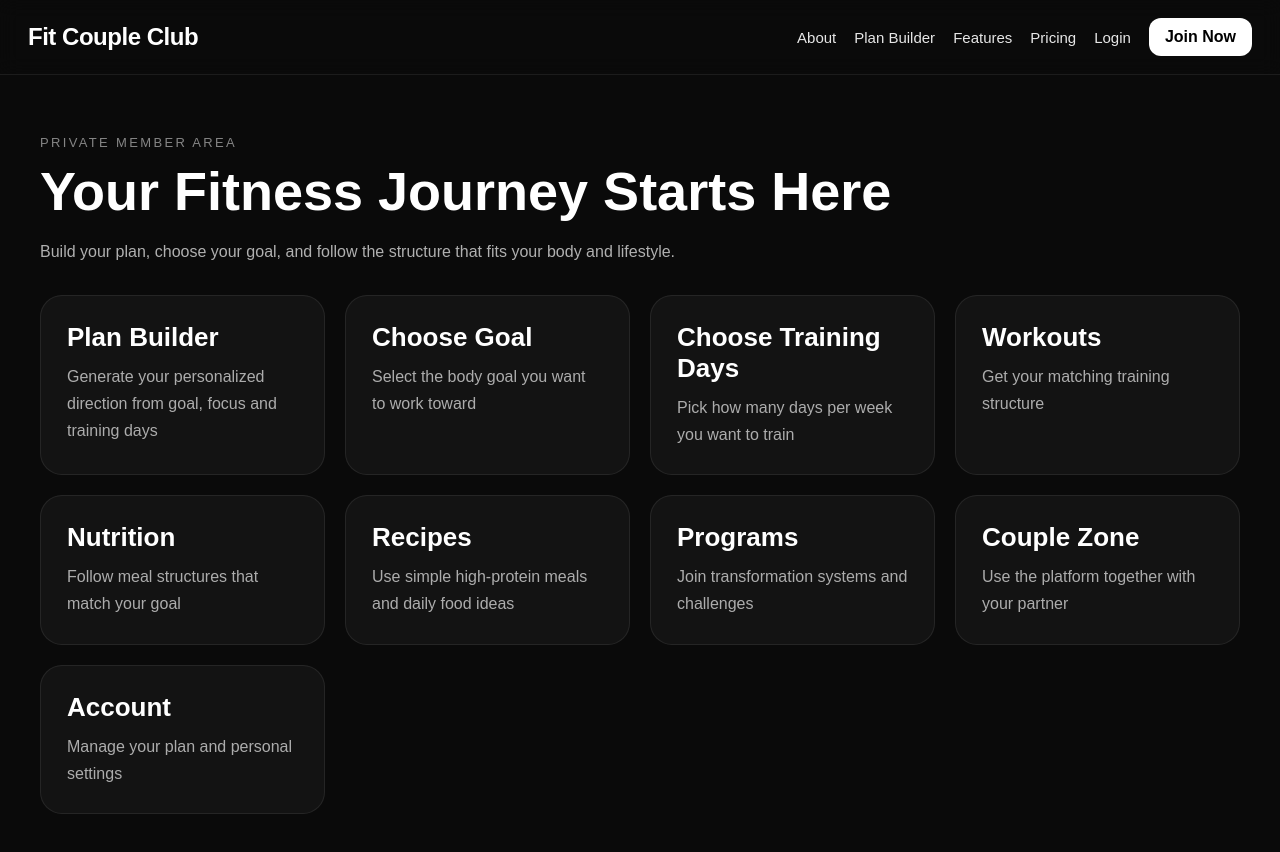
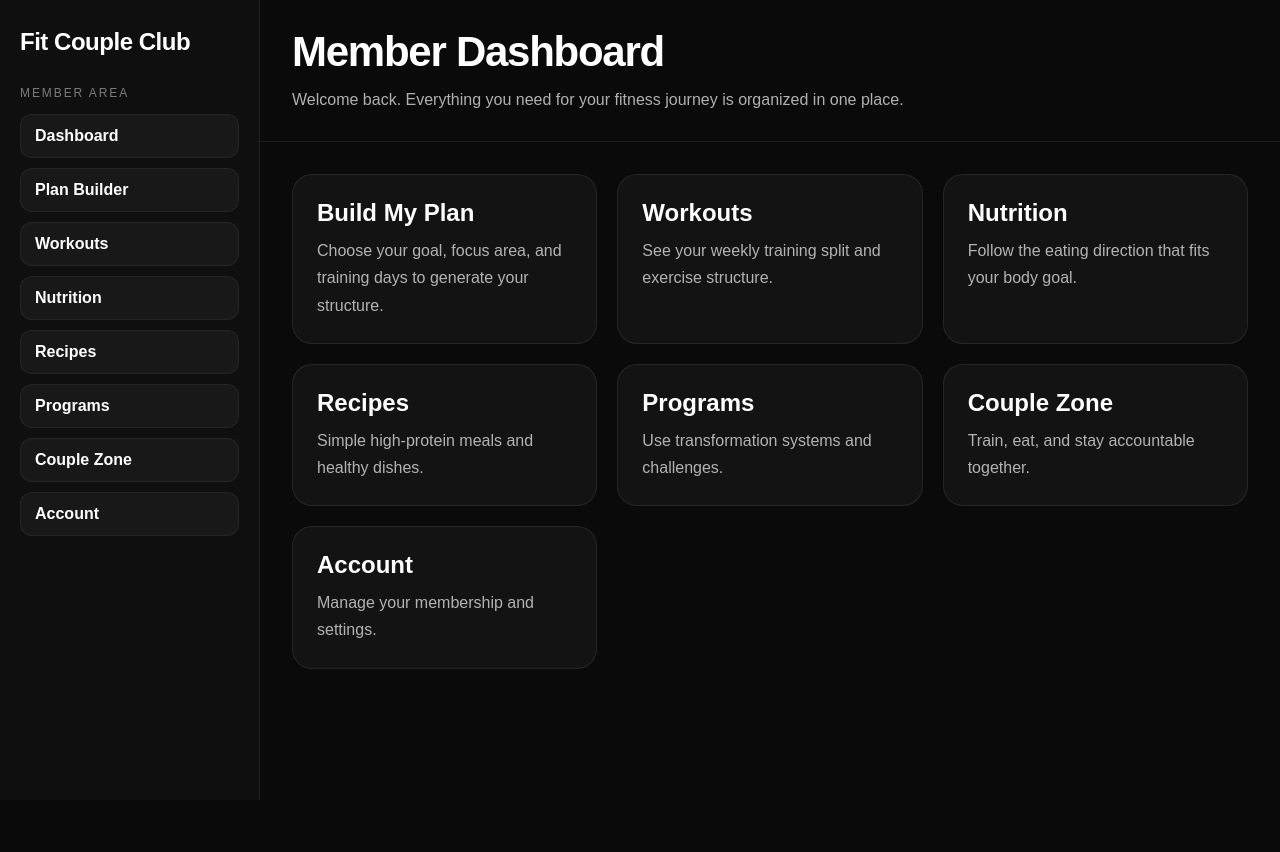
Before and after one commit to nielsvdz-ops/fit-couple-club, a Next.js app: page /dashboard in a window 1280 px wide. Shown: the top 852 px of the page. After the commit the page ends 800 px from the top, so only its background shows below. Built offline with nearby package versions, Linux system fonts and the light colour scheme.

Commit message:
Update page.js

```diff
--- a/app/dashboard/page.js
+++ b/app/dashboard/page.js
@@ -1,43 +1,89 @@
-import Navbar from "../../components/Navbar";
+import DashboardLayout from "../../components/DashboardLayout";
 
 export default function DashboardPage() {
+  const cards = [
+    [
+      "Build My Plan",
+      "/plan-builder",
+      "Choose your goal, focus area, and training days to generate your structure.",
+    ],
+    [
+      "Workouts",
+      "/workouts",
+      "See your weekly training split and exercise structure.",
+    ],
+    [
+      "Nutrition",
+      "/nutrition",
+      "Follow the eating direction that fits your body goal.",
+    ],
+    [
+      "Recipes",
+      "/recipes",
+      "Simple high-protein meals and healthy dishes.",
+    ],
+    [
+      "Programs",
+      "/programs",
+      "Use transformation systems and challenges.",
+    ],
+    [
+      "Couple Zone",
+      "/couple-zone",
+      "Train, eat, and stay accountable together.",
+    ],
+    [
+      "Account",
+      "/account",
+      "Manage your membership and settings.",
+    ],
+  ];
+
   return (
-    <main style={main}>
-      <Navbar />
-      <div style={container}>
-        <div style={{ marginBottom: "28px" }}>
-          <div style={eyebrowStyle}>Private Member Area</div>
-          <h1 style={pageTitle}>Your Fitness Journey Starts Here</h1>
-          <p style={textStyle}>Build your plan, choose your goal, and follow the structure that fits your body and lifestyle.</p>
-        </div>
-
-        <div style={gridStyle}>
-          {[
-            ["Plan Builder", "/plan-builder", "Generate your personalized direction from goal, focus and training days"],
-            ["Choose Goal", "/goals", "Select the body goal you want to work toward"],
-            ["Choose Training Days", "/training-days", "Pick how many days per week you want to train"],
-            ["Workouts", "/workouts", "Get your matching training structure"],
-            ["Nutrition", "/nutrition", "Follow meal structures that match your goal"],
-            ["Recipes", "/recipes", "Use simple high-protein meals and daily food ideas"],
-            ["Programs", "/programs", "Join transformation systems and challenges"],
-            ["Couple Zone", "/couple-zone", "Use the platform together with your partner"],
-            ["Account", "/account", "Manage your plan and personal settings"],
-          ].map(([title, link, text]) => (
-            <a key={title} href={link} style={dashboardCardStyle}>
-              <div style={{ fontSize: "26px", fontWeight: "700", marginBottom: "10px" }}>{title}</div>
-              <div style={{ color: "rgba(255,255,255,0.65)", lineHeight: 1.7 }}>{text}</div>
-            </a>
-          ))}
-        </div>
+    <DashboardLayout
+      title="Member Dashboard"
+      subtitle="Welcome back. Everything you need for your fitness journey is organized in one place."
+    >
+      <div
+        style={{
+          display: "grid",
+          gridTemplateColumns: "repeat(auto-fit,minmax(260px,1fr))",
+          gap: "20px",
+        }}
+      >
+        {cards.map(([title, href, text]) => (
+          <a
+            key={title}
+            href={href}
+            style={{
+              textDecoration: "none",
+              color: "white",
+              background: "rgba(255,255,255,0.04)",
+              border: "1px solid rgba(255,255,255,0.08)",
+              borderRadius: "20px",
+              padding: "24px",
+            }}
+          >
+            <div
+              style={{
+                fontSize: "24px",
+                fontWeight: "800",
+                marginBottom: "10px",
+              }}
+            >
+              {title}
+            </div>
+            <div
+              style={{
+                color: "rgba(255,255,255,0.68)",
+                lineHeight: 1.7,
+              }}
+            >
+              {text}
+            </div>
+          </a>
+        ))}
       </div>
-    </main>
+    </DashboardLayout>
   );
 }
-
-const main = { minHeight: "100vh", background: "#0a0a0a", color: "white" };
-const container = { maxWidth: "1200px", margin: "0 auto", padding: "60px 24px 80px" };
-const eyebrowStyle = { fontSize: "13px", textTransform: "uppercase", letterSpacing: "0.18em", color: "rgba(255,255,255,0.5)" };
-const pageTitle = { fontSize: "54px", margin: "10px 0 12px" };
-const textStyle = { color: "rgba(255,255,255,0.68)", maxWidth: "760px", lineHeight: 1.8 };
-const gridStyle = { display: "grid", gridTemplateColumns: "repeat(auto-fit,minmax(260px,1fr))", gap: "20px" };
-const dashboardCardStyle = { background: "rgba(255,255,255,0.04)", border: "1px solid rgba(255,255,255,0.08)", borderRadius: "22px", padding: "26px", color: "white", textDecoration: "none" };
```
